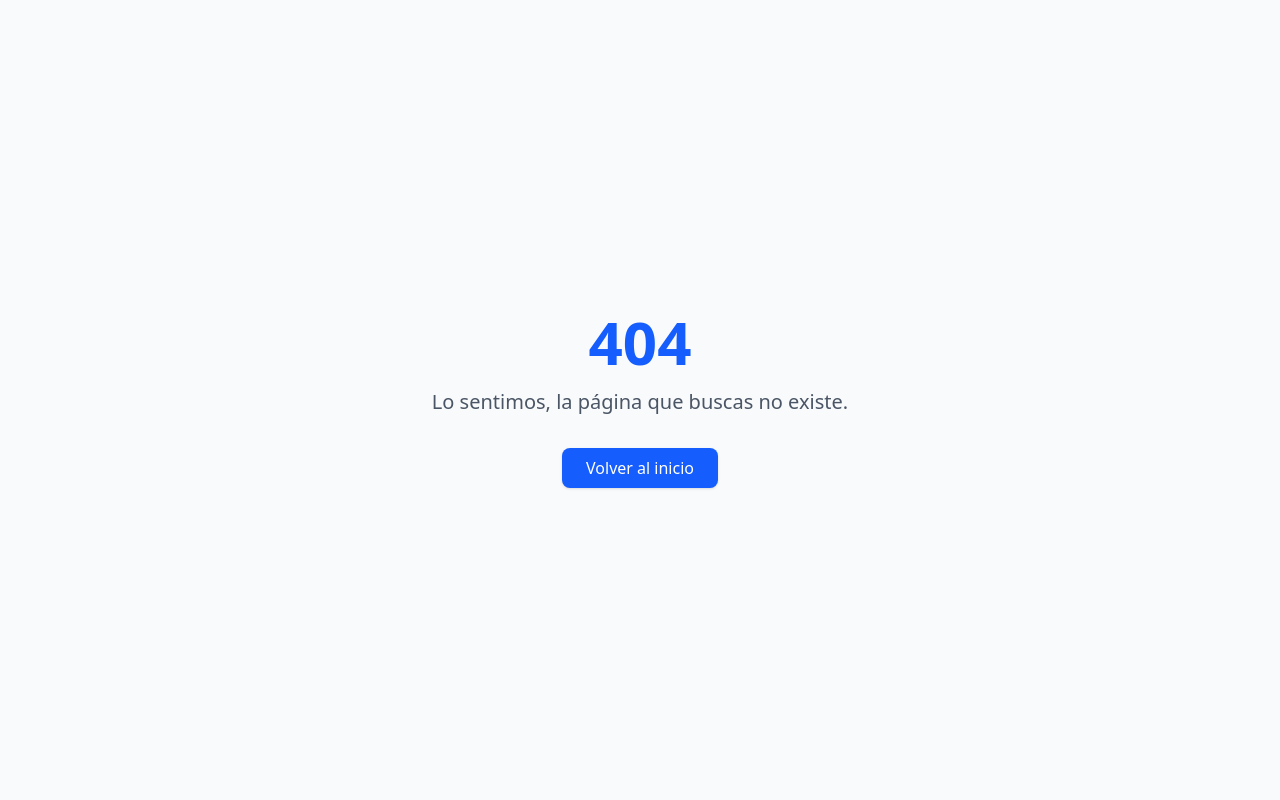
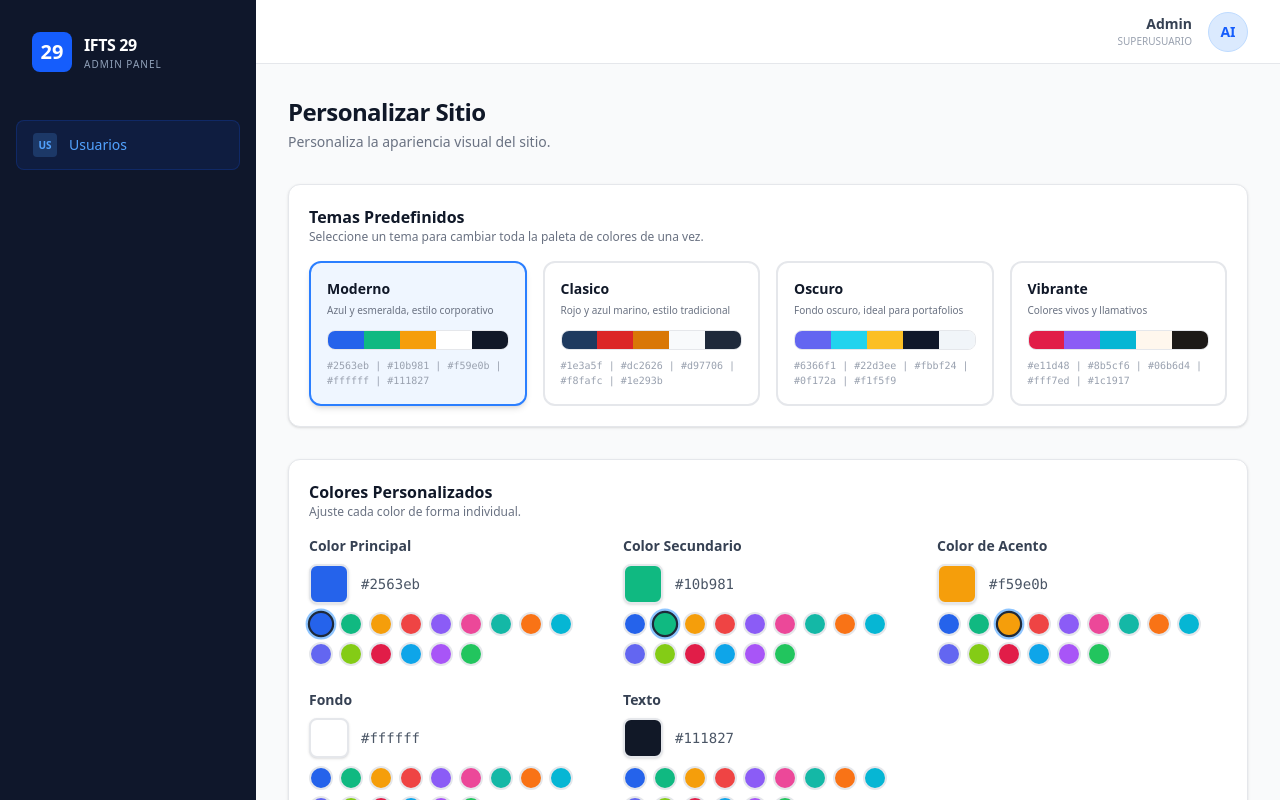
Before and after one commit to Lute86/ProyectoIntegradorTDS, a React (Vite) app in the folder App/frontend/: page /admin/personalizar in a window 1280 px wide. Before the commit this address had no page. Shown: the top 800 px of the page. Built offline with nearby package versions, Linux system fonts and the light colour scheme.

Commit message:
feat(fe/admin): implement PersonalizarPage with ThemePresets and ColorPicker

```diff
--- /dev/null
+++ b/App/frontend/src/components/admin/ThemePresets.tsx
@@ -0,0 +1,87 @@
+import { useSiteConfigStore } from '../../stores/siteConfigStore';
+import { clsx } from 'clsx';
+
+interface Tema {
+  id: string;
+  nombre: string;
+  descripcion: string;
+  colores: {
+    primary: string;
+    secondary: string;
+    accent: string;
+    background: string;
+    text: string;
+  };
+}
+
+/* Paletas de colores predefinidas para cada tema */
+const TEMAS: Tema[] = [
+  {
+    id: 'moderno',
+    nombre: 'Moderno',
+    descripcion: 'Azul y esmeralda, estilo corporativo',
+    colores: { primary: '#2563eb', secondary: '#10b981', accent: '#f59e0b', background: '#ffffff', text: '#111827' },
+  },
+  {
+    id: 'clasico',
+    nombre: 'Clasico',
+    descripcion: 'Rojo y azul marino, estilo tradicional',
+    colores: { primary: '#1e3a5f', secondary: '#dc2626', accent: '#d97706', background: '#f8fafc', text: '#1e293b' },
+  },
+  {
+    id: 'oscuro',
+    nombre: 'Oscuro',
+    descripcion: 'Fondo oscuro, ideal para portafolios',
+    colores: { primary: '#6366f1', secondary: '#22d3ee', accent: '#fbbf24', background: '#0f172a', text: '#f1f5f9' },
+  },
+  {
+    id: 'vibrante',
+    nombre: 'Vibrante',
+    descripcion: 'Colores vivos y llamativos',
+    colores: { primary: '#e11d48', secondary: '#8b5cf6', accent: '#06b6d4', background: '#fff7ed', text: '#1c1917' },
+  },
+];
+
+const ThemePresets = () => {
+  const { config, updateColors } = useSiteConfigStore();
+
+  return (
+    <div className="grid grid-cols-2 lg:grid-cols-4 gap-4">
+      {TEMAS.map((tema) => {
+        const activo = config.themePreset === tema.id;
+        return (
+          <button
+            key={tema.id}
+            type="button"
+            onClick={() => {
+              updateColors(tema.colores);
+              useSiteConfigStore.getState().updateConfig({ themePreset: tema.id });
+            }}
+            className={clsx(
+              'text-left p-4 rounded-xl border-2 transition-all',
+              activo
+                ? 'border-blue-500 bg-blue-50 shadow-md'
+                : 'border-gray-200 bg-white hover:border-gray-300 hover:shadow-sm'
+            )}
+          >
+            <h3 className="text-sm font-bold text-gray-900 mb-1">{tema.nombre}</h3>
+            <p className="text-[10px] text-gray-500 mb-3">{tema.descripcion}</p>
+
+            {/* Barra de colores del tema */}
+            <div className="flex h-5 rounded-lg overflow-hidden border border-gray-200">
+              {Object.values(tema.colores).map((color) => (
+                <div key={color} className="flex-1" style={{ backgroundColor: color }} />
+              ))}
+            </div>
+
+            <p className="text-[10px] text-gray-400 mt-2 font-mono">
+              {Object.values(tema.colores).join(' | ')}
+            </p>
+          </button>
+        );
+      })}
+    </div>
+  );
+};
+
+export default ThemePresets;
--- /dev/null
+++ b/App/frontend/src/pages/admin/PersonalizarPage/PersonalizarPage.tsx
@@ -0,0 +1,66 @@
+import { useSiteConfigStore } from '../../../stores/siteConfigStore';
+import ColorPicker from '../../../components/ui/ColorPicker';
+import ThemePresets from '../../../components/admin/ThemePresets';
+
+const COLOR_LABELS: Record<string, string> = {
+  primary: 'Color Principal',
+  secondary: 'Color Secundario',
+  accent: 'Color de Acento',
+  background: 'Fondo',
+  text: 'Texto',
+};
+
+const PersonalizarPage = () => {
+  const { config, updateColors } = useSiteConfigStore();
+
+  return (
+    <div className="p-4 md:p-8 space-y-8 animate-in fade-in duration-500">
+      {/* Header de la pagina */}
+      <div>
+        <h1 className="text-2xl font-bold text-gray-900 tracking-tight">Personalizar Sitio</h1>
+        <p className="text-sm text-gray-500 mt-1">Personaliza la apariencia visual del sitio.</p>
+      </div>
+
+      {/* Seccion: Temas predefinidos */}
+      <section className="bg-white rounded-xl shadow-sm border border-gray-200 p-5 space-y-4">
+        <div>
+          <h2 className="text-base font-bold text-gray-900">Temas Predefinidos</h2>
+          <p className="text-xs text-gray-500">Seleccione un tema para cambiar toda la paleta de colores de una vez.</p>
+        </div>
+        <ThemePresets />
+      </section>
+
+      {/* Seccion: Colores personalizados */}
+      <section className="bg-white rounded-xl shadow-sm border border-gray-200 p-5 space-y-4">
+        <div>
+          <h2 className="text-base font-bold text-gray-900">Colores Personalizados</h2>
+          <p className="text-xs text-gray-500">Ajuste cada color de forma individual.</p>
+        </div>
+        <div className="grid grid-cols-1 sm:grid-cols-2 lg:grid-cols-3 gap-6">
+          {Object.entries(config.colors).map(([key, value]) => (
+            <ColorPicker
+              key={key}
+              label={COLOR_LABELS[key] || key}
+              value={value}
+              onChange={(color) => updateColors({ [key]: color })}
+            />
+          ))}
+        </div>
+
+        {/* Preview de los colores actuales */}
+        <div className="mt-4 p-4 rounded-xl border border-gray-200 space-y-2" style={{ backgroundColor: config.colors.background }}>
+          <p className="text-sm font-semibold" style={{ color: config.colors.text }}>
+            Vista previa de colores
+          </p>
+          <div className="flex gap-2">
+            <span className="px-3 py-1 text-white text-xs font-bold rounded" style={{ backgroundColor: config.colors.primary }}>Primary</span>
+            <span className="px-3 py-1 text-white text-xs font-bold rounded" style={{ backgroundColor: config.colors.secondary }}>Secondary</span>
+            <span className="px-3 py-1 text-white text-xs font-bold rounded" style={{ backgroundColor: config.colors.accent }}>Accent</span>
+          </div>
+        </div>
+      </section>
+    </div>
+  );
+};
+
+export default PersonalizarPage;
--- a/App/frontend/src/routes/AppRouter.tsx
+++ b/App/frontend/src/routes/AppRouter.tsx
@@ -6,6 +6,7 @@ import NoticiasPage from '../pages/admin/NoticiasPage/NoticiasPage';
 import EventosPage from '../pages/admin/EventosPage/EventosPage';
 import TestimoniosPage from '../pages/admin/TestimoniosPage/TestimoniosPage';
 import GaleriaPage from '../pages/admin/GaleriaPage/GaleriaPage';
+import PersonalizarPage from '../pages/admin/PersonalizarPage/PersonalizarPage';
 
 /**
  * AppRouter - Definición central de rutas de la aplicación.
@@ -32,6 +33,7 @@ const AppRouter = () => {
           <Route path="eventos" element={<EventosPage />} />
           <Route path="testimonios" element={<TestimoniosPage />} />
           <Route path="galeria" element={<GaleriaPage />} />
+          <Route path="personalizar" element={<PersonalizarPage />} />
         </Route>
 
         {/* Manejo de errores 404 */}
```
Also changed, not shown: 1 other file (tests, documents, lock files or other folders).
